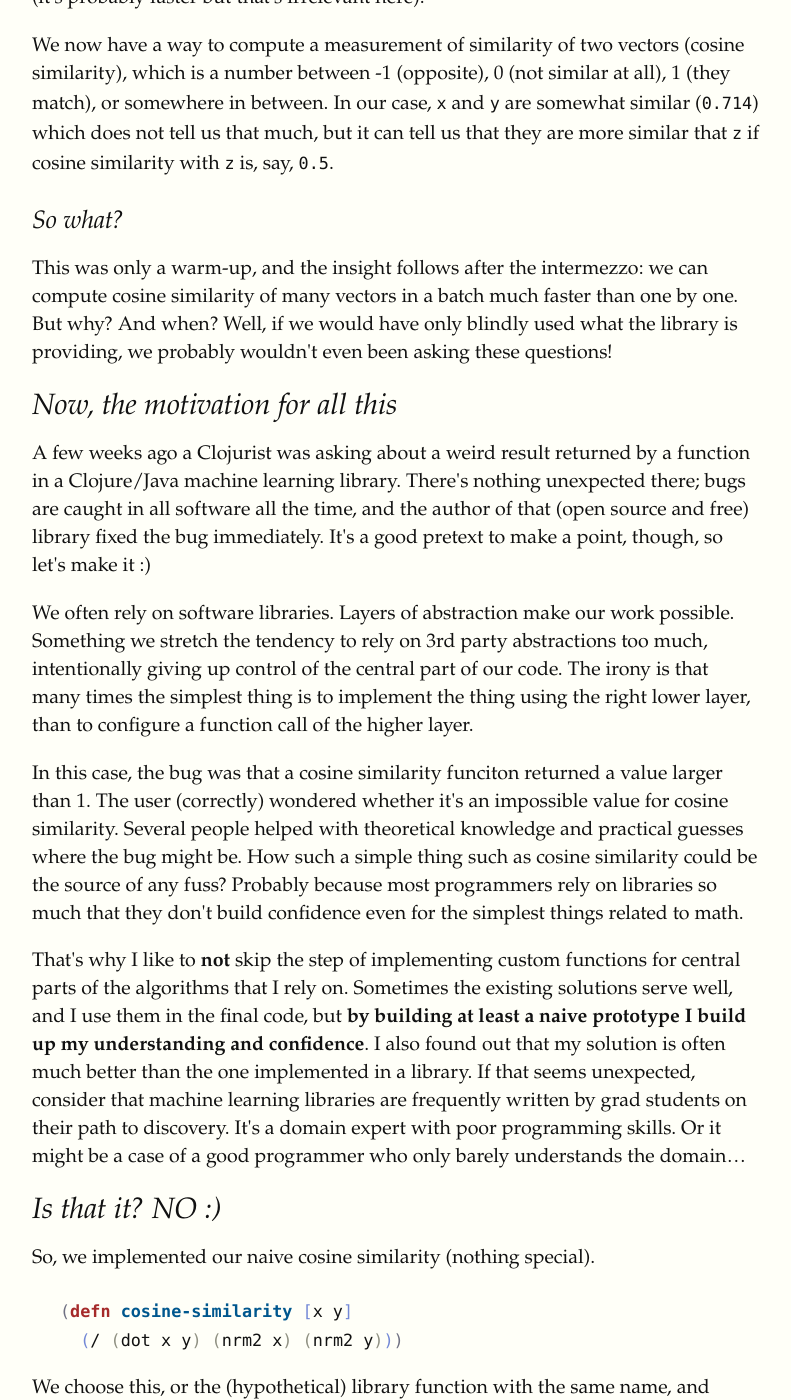
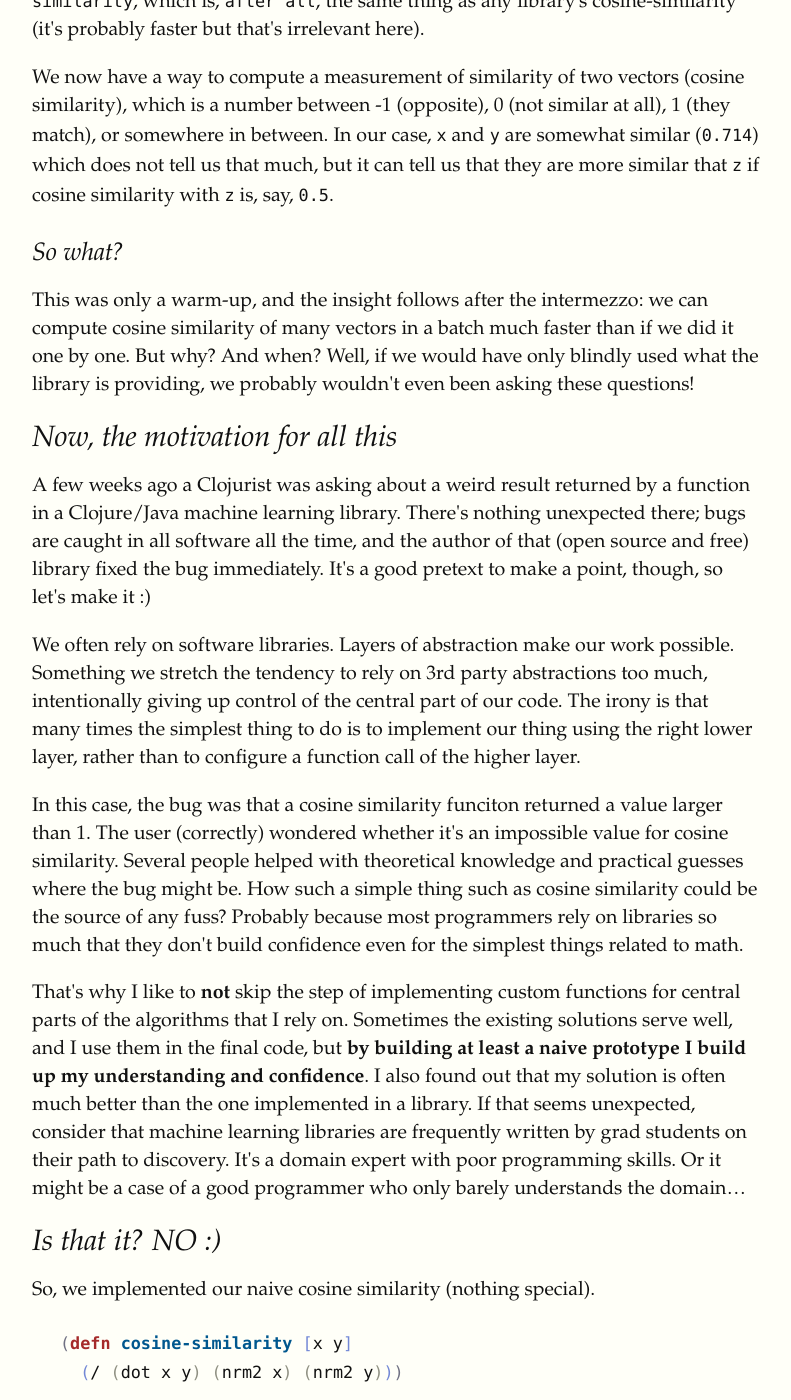
Before and after one commit to blueberry/blueberry.github.io, a Jekyll site: the page built from _posts/2021-06-22-Pimp-my-Clojure-number-crunching.html, in a window 1280 px wide and 1400 px high, scrolled down 2288 px. Shown: the whole window, without its empty margins (96-887 px from the left). Built offline with Jekyll 4.4.1, drawn with Linux system fonts in a browser that asks for light colours; formulas are drawn with MathJax 3; comment, search, counter and statistics services are not loaded; some of the changed text lies outside the part shown.

Commit message:
Fix Pimp my Clojure number crunching.

```diff
--- a/_posts/2021-06-22-Pimp-my-Clojure-number-crunching.html
+++ b/_posts/2021-06-22-Pimp-my-Clojure-number-crunching.html
@@ -2,7 +2,7 @@
 date: 2021-06-22 12:45
 author: dragan
 layout: post
-title: Why I sometimes like to write my own number crunching code.
+title: Why I sometimes like to write my own number crunching code
 categories:
 - Neanderthal,
 - Linear
@@ -60,12 +60,13 @@
 </pre>
 </div>
 
-<pre class="example" id="orgca4341a">
+<pre class="example" id="orgfffd721">
 =&gt; 100.0
 </pre>
 
 <p>
-It's much easier and faster to use the staple linear algebra function called <code>dot</code>:
+It's much easier and faster to use the staple linear algebra function called <code>dot</code>,
+available in  <a href="https://neanderthal.uncomplicate.org">Neanderthal</a> (<iframe class="github-btn" src="https://ghbtns.com/github-btn.html?user=uncomplicate&amp;repo=neanderthal&amp;type=watch&amp;count=true" width="100" height="20" title="Star on GitHub" frameBorder="0"></iframe>):
 </p>
 
 <div class="org-src-container">
@@ -73,7 +74,7 @@
 </pre>
 </div>
 
-<pre class="example" id="orgd8396e1">
+<pre class="example" id="org9883827">
 =&gt; 100.0
 </pre>
 </div>
@@ -83,7 +84,7 @@
 <h3 id="orgf31cb68">Normalization</h3>
 <div class="outline-text-3" id="text-orgf31cb68">
 <p>
-Next, the normalization part. That might seem grandioze too, but
+Next, the normalization part. This too might seem mystic to you, but
 it is, again, a staple LA function <code>nrm2</code> (the second norm of a vector). Not
 only that it's a staple function, but it's just a square root of the
 dot product of a vector with itself.
@@ -100,12 +101,12 @@
 </pre>
 </div>
 
-<pre class="example" id="org160512f">
+<pre class="example" id="org9339072">
 =&gt; 3.7416573867739413
 </pre>
 
 <p>
-A better choice in higher level code is to use the optimized <code>nrm2</code> function available in Neanderthal:
+A better choice in higher level code is to use the optimized <code>nrm2</code> function (available in <a href="https://neanderthal.uncomplicate.org">Neanderthal</a> (<iframe class="github-btn" src="https://ghbtns.com/github-btn.html?user=uncomplicate&amp;repo=neanderthal&amp;type=watch&amp;count=true" width="100" height="20" title="Star on GitHub" frameBorder="0"></iframe>), or any other similar library):
 </p>
 
 <div class="org-src-container">
@@ -128,7 +129,7 @@
 </pre>
 </div>
 
-<pre class="example" id="org3596329">
+<pre class="example" id="orge563291">
 =&gt; 0.7142857142857142
 </pre>
 
@@ -153,7 +154,7 @@
 <div class="outline-text-3" id="text-org57898cb">
 <p>
 This was only a warm-up, and the insight follows after the intermezzo: we can compute
-cosine similarity of many vectors in a batch much faster than one by one. But why? And when?
+cosine similarity of many vectors in a batch much faster than if we did it one by one. But why? And when?
 Well, if we would have only blindly used what the library is providing,
 we probably wouldn't even been asking these questions!
 </p>
@@ -176,8 +177,8 @@
 We often rely on software libraries. Layers of abstraction make our work
 possible. Something we stretch the tendency to rely on 3rd party
 abstractions too much, intentionally giving up control of the central
-part of our code. The irony is that many times the simplest thing is to
-implement the thing using the right lower layer, than to configure a
+part of our code. The irony is that many times the simplest thing to do is to
+implement our thing using the right lower layer, rather than to configure a
 function call of the higher layer.
 </p>
 
@@ -231,6 +232,9 @@
 that'd be a mystery. But, since we had, we can recognize that matrix multiplication
 is a bunch of dot products. Explaining the details of this insight would digress
 too much; I cover this kind of knowledge in the <a href="https://aiprobook.com/numerical-linear-algebra-for-programmers">Numerical Linear Algebra for Programmers</a> book.
+If you'd like to see this stuff applied to the full blown (and super fast) Deep Learning
+library, then you might be interested in <a href="https://aiprobook.com/deep-learning-for-programmers/">Deep Learning for Programmers</a>. Both books
+are part of my <a href="https://aiprobook.com">Interactive Programming for Artificial Intelligence book series</a>.
 </p>
 
 <p>
@@ -263,7 +267,7 @@
 </pre>
 </div>
 
-<pre class="example" id="org4f06afe">
+<pre class="example" id="org14380a7">
 =&gt;
 #RealGEMatrix[double, mxn:2x2, layout:column, offset:0]
    ▥       ↓       ↓       ┓
@@ -316,7 +320,7 @@
 </pre>
 </div>
 
-<pre class="example" id="orgc90c7a3">
+<pre class="example" id="org23b3c83">
 =&gt;
 #RealGEMatrix[double, mxn:2x2, layout:column, offset:0]
    ▥       ↓       ↓       ┓
```
Also changed, not shown: other parts of _posts/2021-06-22-Pimp-my-Clojure-number-crunching.html (+1 -1 lines).
